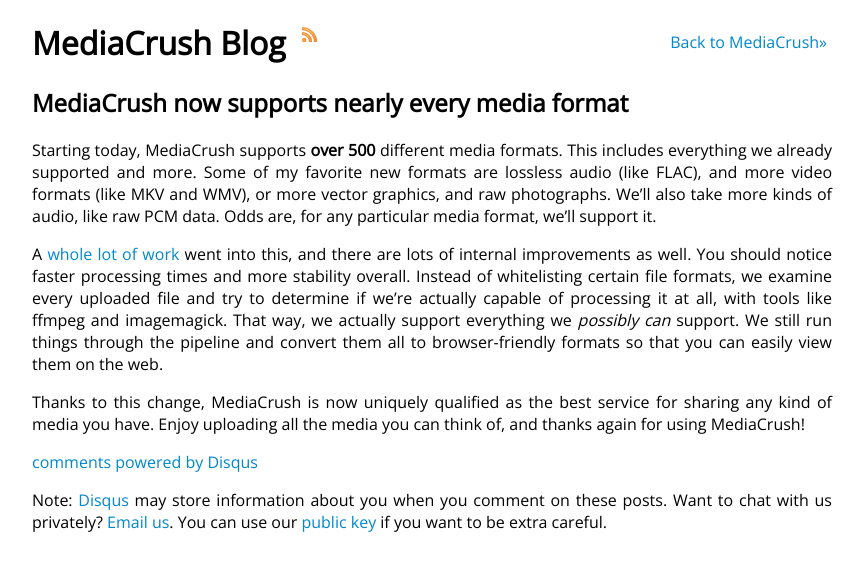
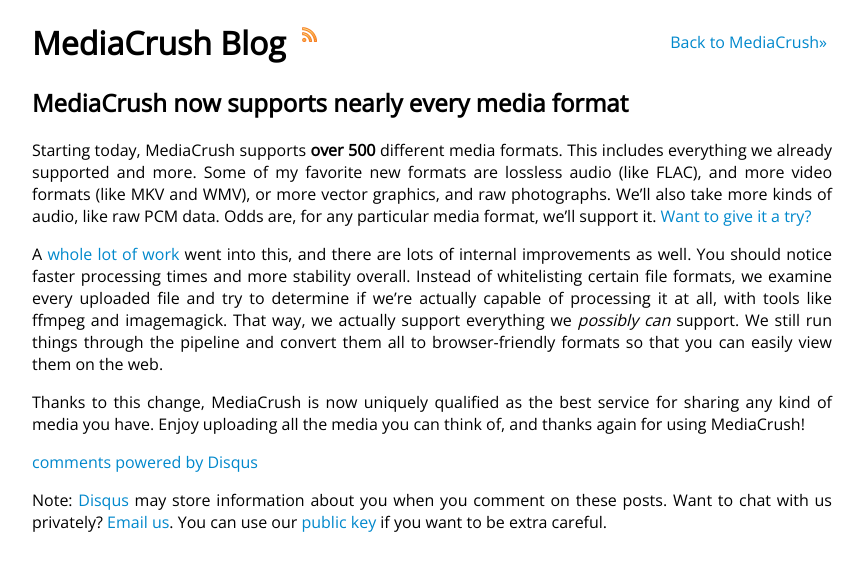
Before and after one commit to MediaCrush/mediacrush.github.io, a Jekyll site: the page built from _posts/2013-12-13-Supporting-all-media-types.md, in a window 1280 px wide. Shown: the top 571 px of the page, without its empty margins (208-1072 px from the left). Built offline with Jekyll 4.4.1, drawn with Linux system fonts in a browser that asks for light colours; Markdown is read by kramdown in place of the engine named in the settings; comment, search, counter and statistics services are not loaded.

Commit message:
Minor change to media format post

```diff
--- a/_posts/2013-12-13-Supporting-all-media-types.md
+++ b/_posts/2013-12-13-Supporting-all-media-types.md
@@ -7,6 +7,7 @@
 we already supported and more. Some of my favorite new formats are lossless audio (like FLAC), and
 more video formats (like MKV and WMV), or more vector graphics, and raw photographs. We'll also take
 more kinds of audio, like raw PCM data. Odds are, for any particular media format, we'll support it.
+[Want to give it a try?](https://mediacru.sh)
 
 A [whole lot of work](https://github.com/MediaCrush/MediaCrush/pull/449) went into this, and there
 are lots of internal improvements as well. You should notice faster processing times and more
```
